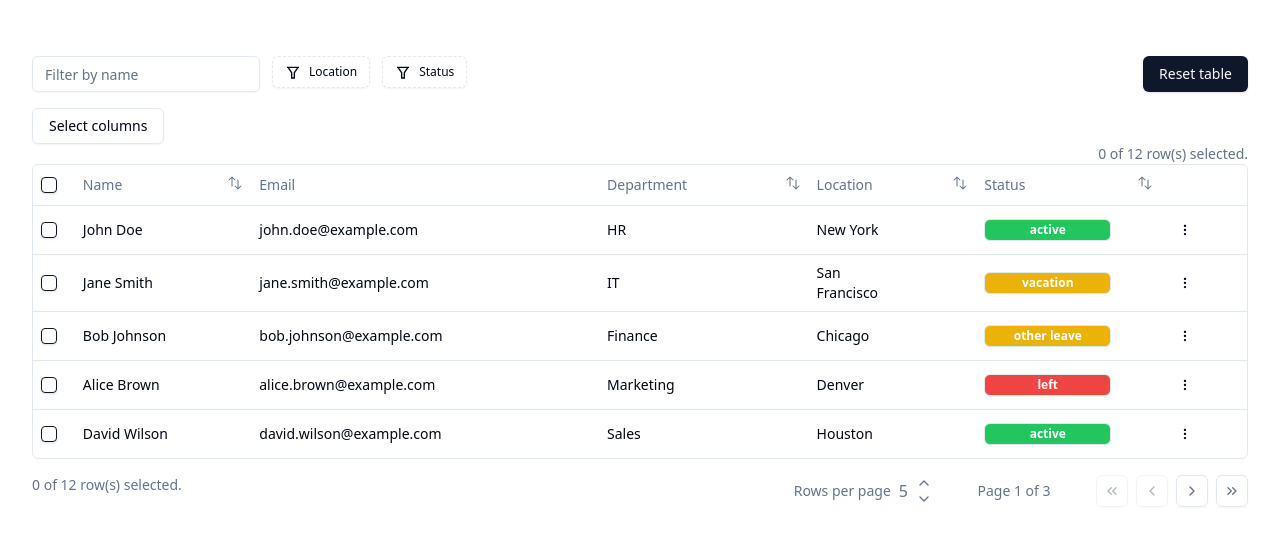
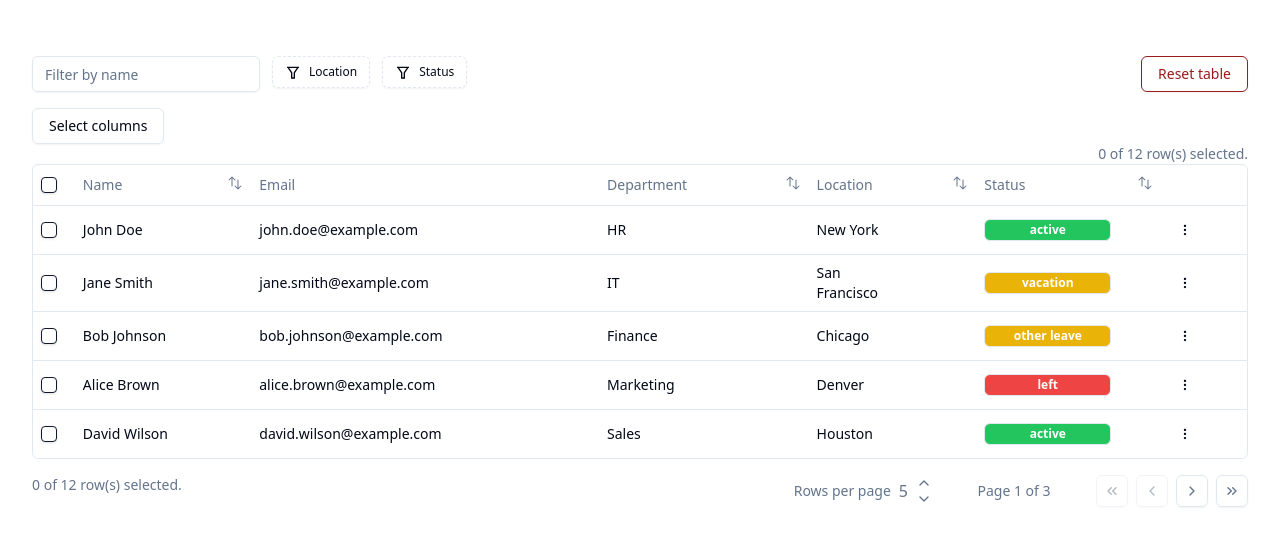
Before and after one commit to kbastamow/Data-table, a React (Vite) app: page / in a window 1280 px wide. Shown: the top 546 px of the page. Built offline with nearby package versions, Linux system fonts and the light colour scheme.

Commit message:
reset button

```diff
--- a/src/components/employees/data-table.tsx
+++ b/src/components/employees/data-table.tsx
@@ -60,6 +60,8 @@ export function DataTable<TData, TValue>({
     data,
     columns,
     getCoreRowModel: getCoreRowModel(),
+    //row selection
+    onRowSelectionChange: setRowSelection,
     //sorting:
     onSortingChange: setSorting,
     getSortedRowModel: getSortedRowModel(),
@@ -67,6 +69,7 @@ export function DataTable<TData, TValue>({
       sorting,
       columnFilters,
       columnVisibility,
+      rowSelection,
     },
     //pagination:
     getPaginationRowModel: getPaginationRowModel(),
@@ -88,6 +91,8 @@ export function DataTable<TData, TValue>({
       pagination: { pageSize: 5 },
     },
   });
+
+  console.log(table)
   //Used to show reset button
   const isFiltered = table.getState().columnFilters.length > 0;
 
@@ -134,7 +139,9 @@ export function DataTable<TData, TValue>({
         </div>
         {/* Removes checkbox but nothing else */}
         <Button
-          onClick={() => table.reset()}
+          onClick={() => {table.resetRowSelection(), table.resetColumnFilters(), table.resetColumnVisibility()}}
+          variant="outline"
+          className="border-red-800 text-red-800"
         >
           Reset table
         </Button>
```
